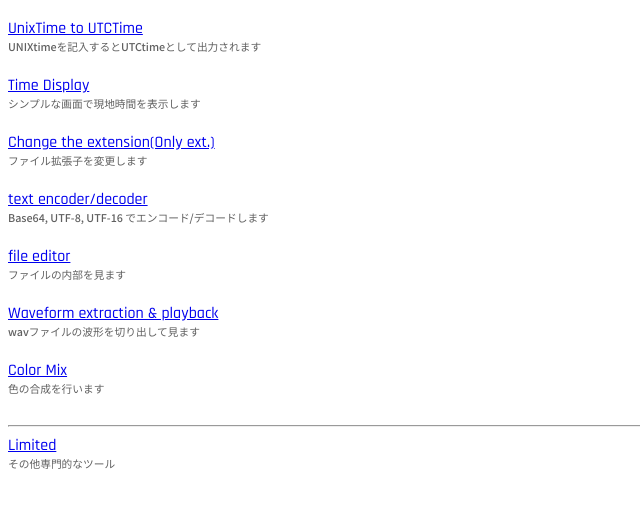
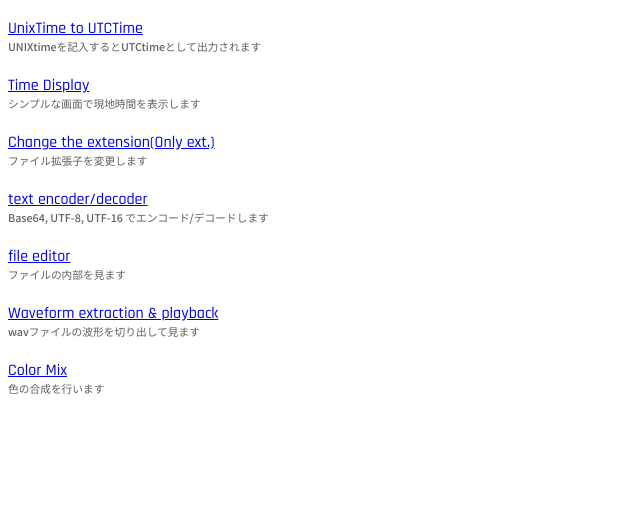
Before and after one commit to otoinu/tool, a plain HTML site: page index.html in a window 1280 px wide. Shown: the part 152-660 px from the top of the page, without its empty margins (0-640 px from the left). Drawn offline with Linux system fonts and the light colour scheme.

Commit message:
remove "limited".
特に必要がないので削除

```diff
--- a/index.html
+++ b/index.html
@@ -46,10 +46,5 @@
 
     <a class="link" href="./color-mix.html">Color Mix</a><br>
     <h6 class="desc">色の合成を行います</h6><br>
-
-    <!--limited-->
-    <HR>
-    <a class="link" href="./limited.html">Limited</a><br>
-    <h6 class="desc">その他専門的なツール</h6><br>
   </body>
 </html>
```
